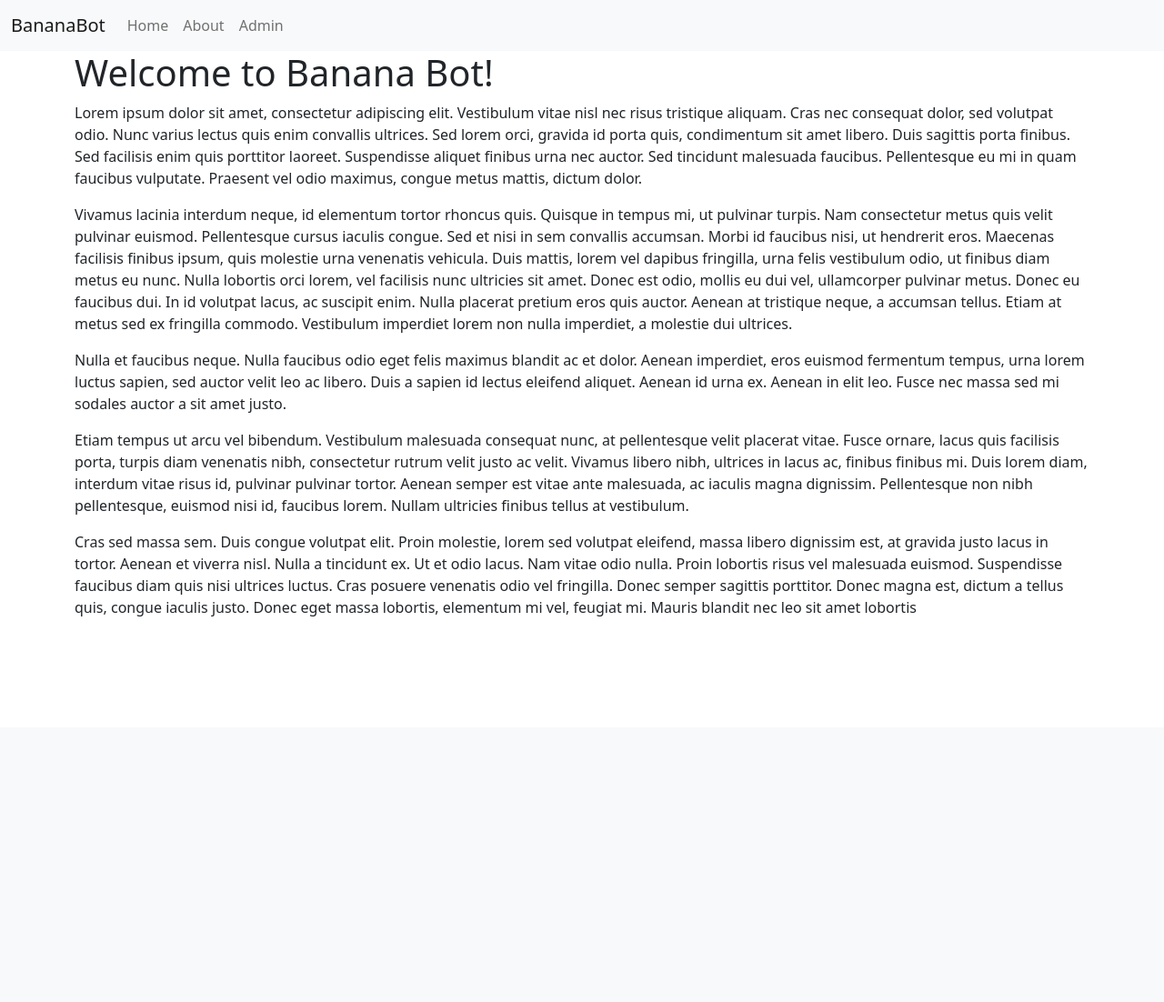
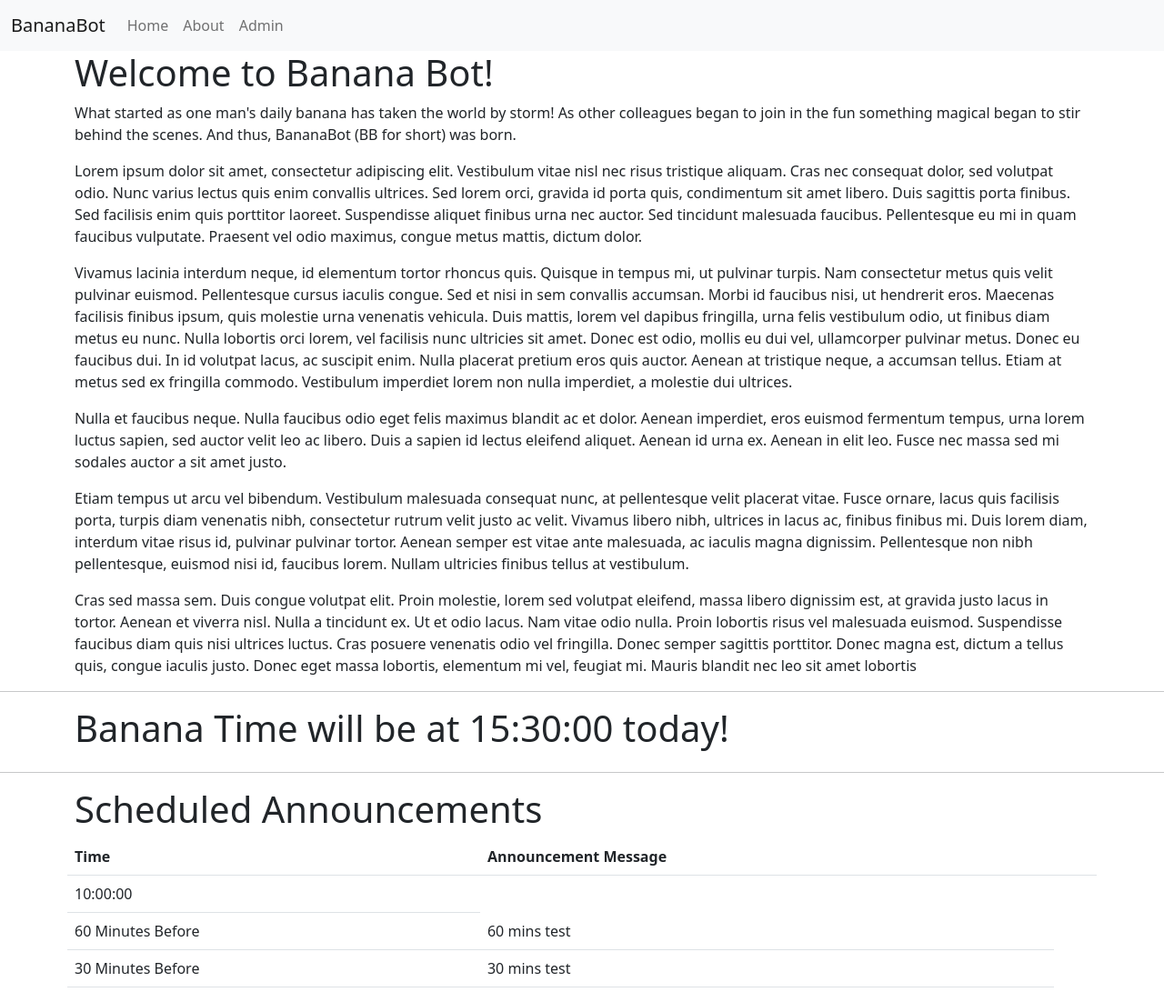
Before and after one commit to NickoOwen/bananabot, a Flask app: page / in a window 1280 px wide. Shown: the whole page at 91% size. Before the commit the page ends 678 px from the top, so only its background shows below. Run offline with Flask 2, Linux system fonts and the light colour scheme.

Commit message:
Implemeted basic read only front end

```diff
--- a/templates/index.html
+++ b/templates/index.html
@@ -3,6 +3,8 @@
 {% block body %}
 <div class="container">
     <h1>Welcome to Banana Bot!</h1>
+    <p>What started as one man's daily banana has taken the world by storm! As other colleagues began to join in the fun something magical began to stir behind the scenes. And thus, BananaBot (BB for short) was born.</p>
+
     <p>Lorem ipsum dolor sit amet, consectetur adipiscing elit. Vestibulum vitae nisl nec risus tristique aliquam. Cras nec consequat dolor, sed volutpat odio. Nunc varius lectus quis enim convallis ultrices. Sed lorem orci, gravida id porta quis, condimentum sit amet libero. Duis sagittis porta finibus. Sed facilisis enim quis porttitor laoreet. Suspendisse aliquet finibus urna nec auctor. Sed tincidunt malesuada faucibus. Pellentesque eu mi in quam faucibus vulputate. Praesent vel odio maximus, congue metus mattis, dictum dolor.</p>
 
     <p>Vivamus lacinia interdum neque, id elementum tortor rhoncus quis. Quisque in tempus mi, ut pulvinar turpis. Nam consectetur metus quis velit pulvinar euismod. Pellentesque cursus iaculis congue. Sed et nisi in sem convallis accumsan. Morbi id faucibus nisi, ut hendrerit eros. Maecenas facilisis finibus ipsum, quis molestie urna venenatis vehicula. Duis mattis, lorem vel dapibus fringilla, urna felis vestibulum odio, ut finibus diam metus eu nunc. Nulla lobortis orci lorem, vel facilisis nunc ultricies sit amet. Donec est odio, mollis eu dui vel, ullamcorper pulvinar metus. Donec eu faucibus dui. In id volutpat lacus, ac suscipit enim. Nulla placerat pretium eros quis auctor. Aenean at tristique neque, a accumsan tellus. Etiam at metus sed ex fringilla commodo. Vestibulum imperdiet lorem non nulla imperdiet, a molestie dui ultrices.</p>
@@ -13,83 +15,38 @@
 
     <p>Cras sed massa sem. Duis congue volutpat elit. Proin molestie, lorem sed volutpat eleifend, massa libero dignissim est, at gravida justo lacus in tortor. Aenean et viverra nisl. Nulla a tincidunt ex. Ut et odio lacus. Nam vitae odio nulla. Proin lobortis risus vel malesuada euismod. Suspendisse faucibus diam quis nisi ultrices luctus. Cras posuere venenatis odio vel fringilla. Donec semper sagittis porttitor. Donec magna est, dictum a tellus quis, congue iaculis justo. Donec eget massa lobortis, elementum mi vel, feugiat mi. Mauris blandit nec leo sit amet lobortis</p>
 </div>
-<!-- <div class="container">
+
+<hr>
+
+<div class="container">
     <div class="row">
-        <h1>Time Announcements</h1>
-        <div class="row g-3">
-            <form class="row" method="POST">
-                <input type="hidden" name="formId" value="bananaTime">
-                <label for="" class="form-label">Banana Time</label>
-                <div class="col-auto">
-                    <input class="form-control" type="time" name="bananaTime" value="{{ bananaTime }}">
-                </div>
-                <div class="col-auto">
-                    <button class="btn btn-primary">Set</button>
-                </div>
-            </form>
-        </div>
-
-        <div class="row g-3">
-            <form class="row" method="POST">
-                <input type="hidden" name="formId" value="morningAnnouncementTime">
-                <label for="" class="form-label">Morning Announcement Time</label>
-                <div class="col-auto">
-                    <input class="form-control" type="time" name="morningAnnouncementTime" value="{{ morningAnnouncementTime }}">
-                </div>
-                <div class="col-auto">
-                    <button class="btn btn-primary">Set</button>
-                </div>
-            </form>
-        </div>
+        <h1>Banana Time will be at {{ bananaTime }} today!</h1>
     </div>
 </div>
 
-<br>
+<hr>
 
 <div class="container">
     <div class="col-xs-12">
-        <h1>Dynamic Announcements</h1>
-
-        <div class="row">
-            <form class="row" method="POST">
-                <input type="hidden" name="formId" value="announcement">
-                <div class="col-auto">
-                    <label for="" class="form-label">Minutes Before</label>
-                    <input class="form-control" type="number" name="minsBefore" min="1" max="1440" step="1" required>
-                </div>
-                <div class="mb-3">
-                    <label for="" class="form-label">Announcement Message</label>
-                    <textarea class="form-control" name="message" required></textarea>
-                </div>
-                <div class="mb-3">
-                    <button class="btn btn-primary">Add</button>
-                </div>
-            </form>
-        </div>
-
-        <br>
-
+        <h1>Scheduled Announcements</h1>
         <div class="row g-3">
-            <h2>Scheduled</h2>
             <table class="table">
                 <tr>
-                    <th>Minutes Before</th>
+                    <th>Time</th>
                     <th>Announcement Message</th>
                     <th></th>
                 </tr>
+                <tr>
+                    <td>{{ morningAnnouncementTime }}</td>
+                </tr>
                 {% for key in minsBeforeAnnouncements %}
                 <tr>
-                    <form method="POST">
-                        <input type="hidden" name="formId" value="deleteAnnouncement">
-                        <input type="hidden" name="minsBefore" value="{{ minsBeforeAnnouncements[key].minsBefore }}">
-                        <td>{{ minsBeforeAnnouncements[key].minsBefore }}</td>
-                        <td>{{ minsBeforeAnnouncements[key].text }}</td>
-                        <td><button class="btn btn-danger">Delete</button></td>
-                    </form>
+                    <td>{{ minsBeforeAnnouncements[key].minsBefore }} Minutes Before</td>
+                    <td>{{ minsBeforeAnnouncements[key].text }}</td>
                 </tr>
                 {% endfor %}
             </table>
         </div>
     </div>
-</div> -->
+</div>
 {% endblock %}
```
